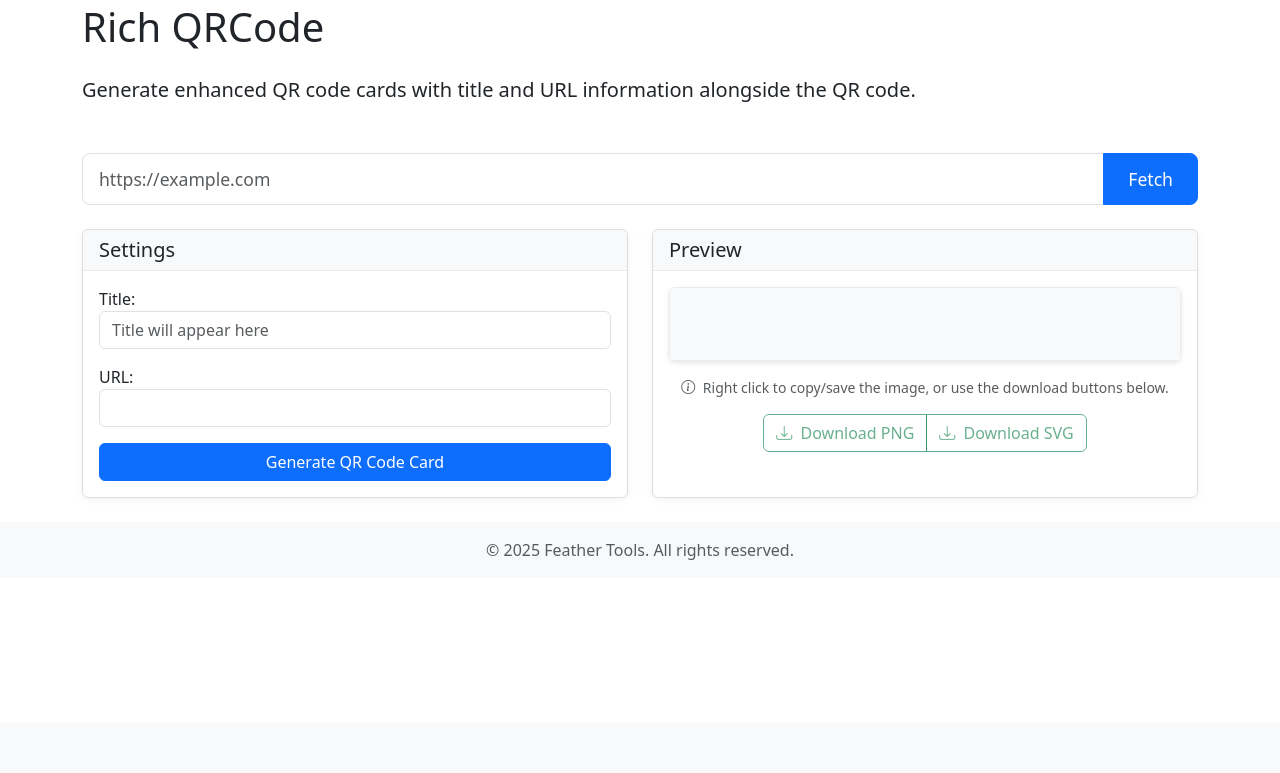
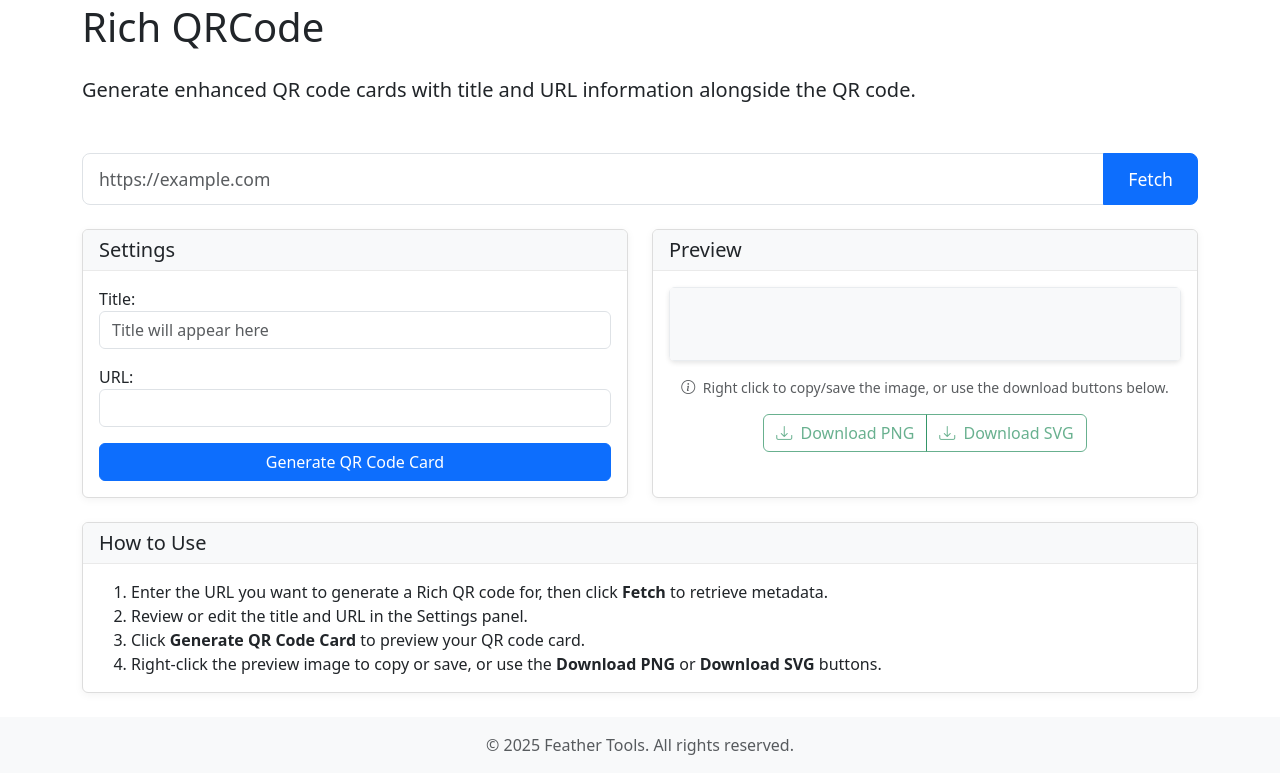
Before and after one commit to greatghoul/feather-tools, a Flask app: page /rich-qrcode in a window 1280 px wide. Shown: the part 77-850 px from the top of the page. Before the commit the page ends 637 px from the top, so only its background shows below. Run offline with Flask 3, Linux system fonts and the light colour scheme; some libraries are stand-ins or nearby versions.

Commit message:
Add usage instructions to Rich QR code page for better user guidance

```diff
--- a/api/templates/tools/rich-qrcode/index.html
+++ b/api/templates/tools/rich-qrcode/index.html
@@ -31,7 +31,7 @@
   </div>
 </form>
 
-<div class="row row-gap-4">
+<div class="row row-gap-4 mb-4">
   <div class="col-lg-6">
     <div class="card h-100">
       <div class="card-header bg-light">
@@ -85,6 +85,24 @@
     </div>
   </div>
 </div>
+
+<div class="row">
+    <div class="col-lg-12">
+        <div class="card">
+            <div class="card-header bg-light">
+                <h5 class="mb-0">How to Use</h5>
+            </div>
+            <div class="card-body">
+                <ol class="mb-0">
+                    <li>Enter the URL you want to generate a Rich QR code for, then click <strong>Fetch</strong> to retrieve metadata.</li>
+                    <li>Review or edit the title and URL in the Settings panel.</li>
+                    <li>Click <strong>Generate QR Code Card</strong> to preview your QR code card.</li>
+                    <li>Right-click the preview image to copy or save, or use the <strong>Download PNG</strong> or <strong>Download SVG</strong> buttons.</li>
+                </ol>
+            </div>
+        </div>
+    </div>
+</div>
 {% endblock %}
 
 {% block scripts %}
```
